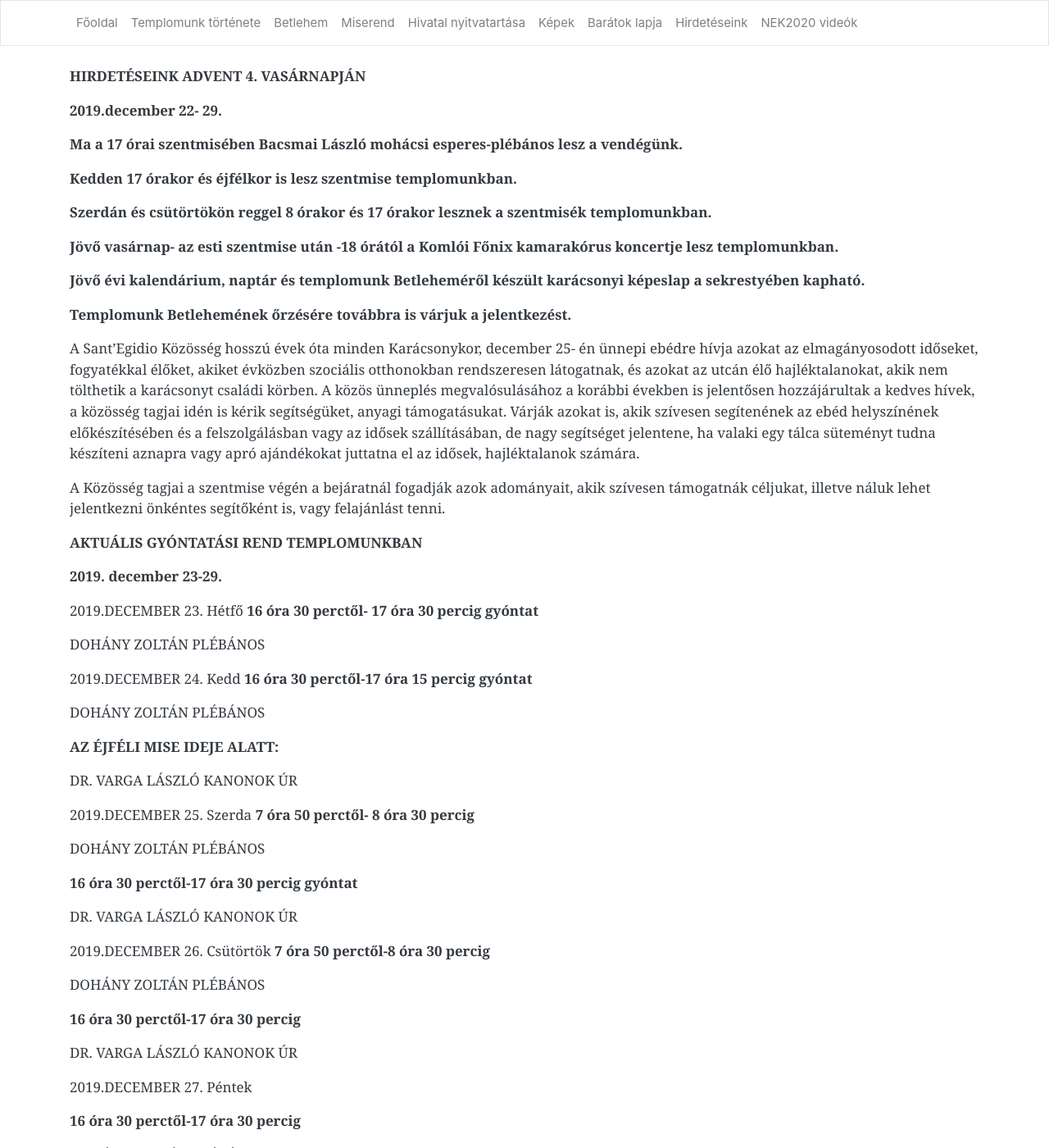
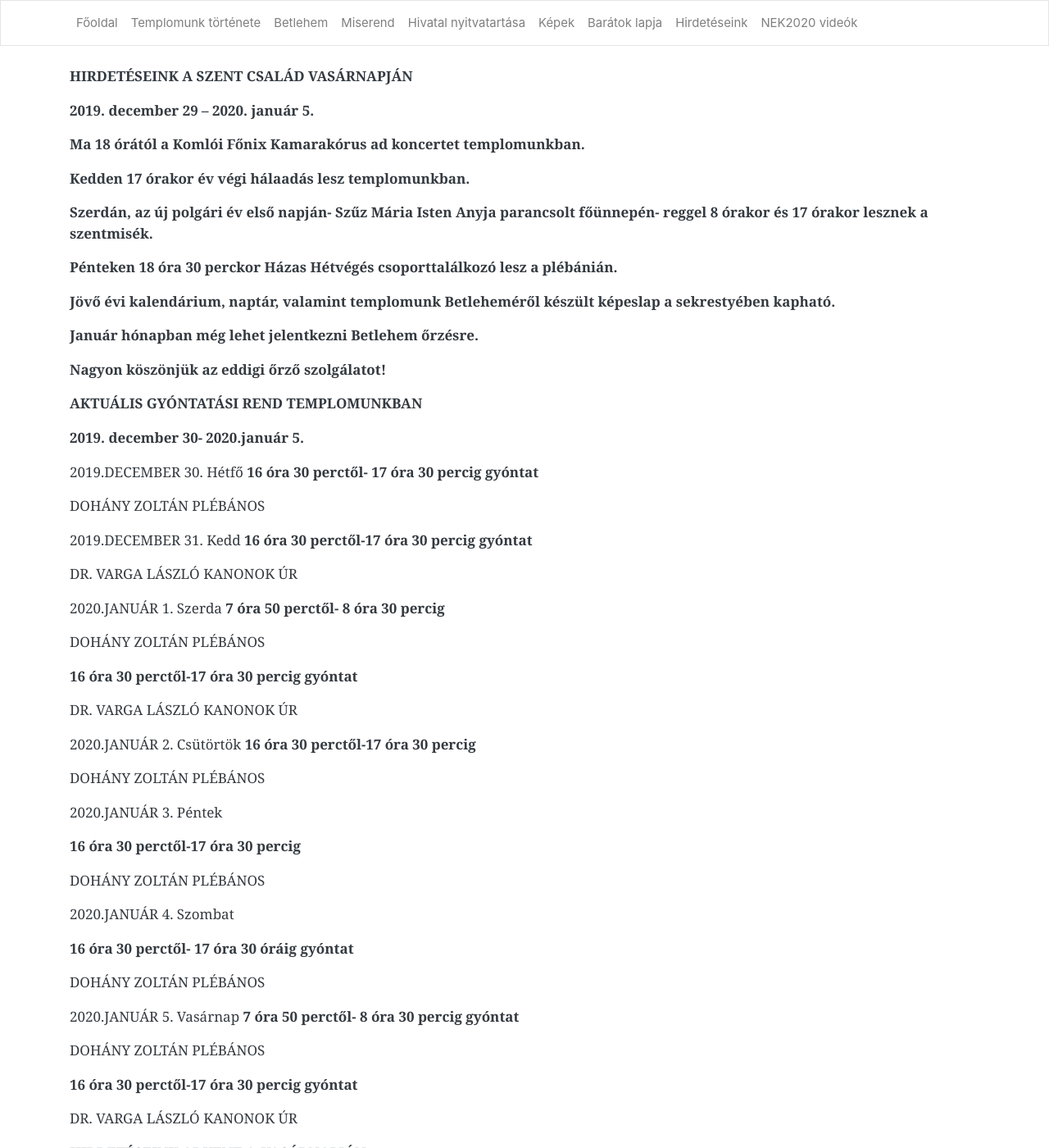
Before and after one commit to pecsi-ferences/pecsi-ferences.github.io, a Jekyll site: the page built from hirdeteseink.md, in a window 1280 px wide and 1400 px high. Shown: the whole window at 82% size. Built offline with Jekyll 4.4.1, drawn with Linux system fonts in a browser that asks for light colours; nearby versions of some CDN libraries.

Commit message:
Update from Forestry.io Zoltán Dohány updated hirdeteseink.md

```diff
--- a/hirdeteseink.md
+++ b/hirdeteseink.md
@@ -3,6 +3,68 @@ layout: default
 title: Hirdetéseink
 
 ---
+**HIRDETÉSEINK A SZENT CSALÁD VASÁRNAPJÁN**
+
+**2019. december 29 – 2020. január 5.**
+
+**Ma 18 órától a Komlói Főnix Kamarakórus ad koncertet templomunkban.**
+
+**Kedden 17 órakor év végi hálaadás lesz templomunkban.**
+
+**Szerdán, az új polgári év első napján- Szűz Mária Isten Anyja parancsolt főünnepén- reggel 8 órakor és 17 órakor lesznek a szentmisék.**
+
+**Pénteken 18 óra 30 perckor Házas Hétvégés csoporttalálkozó lesz a plébánián.**
+
+**Jövő évi kalendárium, naptár, valamint templomunk Betleheméről készült képeslap a sekrestyében kapható.**
+
+**Január hónapban még lehet jelentkezni Betlehem őrzésre.**
+
+**Nagyon köszönjük az eddigi őrző szolgálatot!**
+
+**AKTUÁLIS GYÓNTATÁSI REND TEMPLOMUNKBAN**
+
+**2019. december 30- 2020.január 5.**
+
+2019\.DECEMBER 30. Hétfő **16 óra 30 perctől- 17 óra 30 percig gyóntat**
+
+DOHÁNY ZOLTÁN PLÉBÁNOS
+
+2019\.DECEMBER 31. Kedd **16 óra 30 perctől-17 óra 30 percig gyóntat**
+
+DR. VARGA LÁSZLÓ KANONOK ÚR
+
+2020\.JANUÁR 1. Szerda **7 óra 50 perctől- 8 óra 30 percig**
+
+DOHÁNY ZOLTÁN PLÉBÁNOS
+
+**16 óra 30 perctől-17 óra 30 percig gyóntat**
+
+DR. VARGA LÁSZLÓ KANONOK ÚR
+
+2020\.JANUÁR 2. Csütörtök **16 óra 30 perctől-17 óra 30 percig**
+
+DOHÁNY ZOLTÁN PLÉBÁNOS
+
+2020\.JANUÁR 3. Péntek
+
+**16 óra 30 perctől-17 óra 30 percig**
+
+DOHÁNY ZOLTÁN PLÉBÁNOS
+
+2020\.JANUÁR 4. Szombat
+
+**16 óra 30 perctől- 17 óra 30 óráig gyóntat**
+
+DOHÁNY ZOLTÁN PLÉBÁNOS
+
+2020\.JANUÁR 5. Vasárnap **7 óra 50 perctől- 8 óra 30 percig gyóntat**
+
+DOHÁNY ZOLTÁN PLÉBÁNOS
+
+**16 óra 30 perctől-17 óra 30 percig gyóntat**
+
+DR. VARGA LÁSZLÓ KANONOK ÚR
+
 **HIRDETÉSEINK ADVENT 4. VASÁRNAPJÁN**
 
 **2019.december 22- 29.**
```
